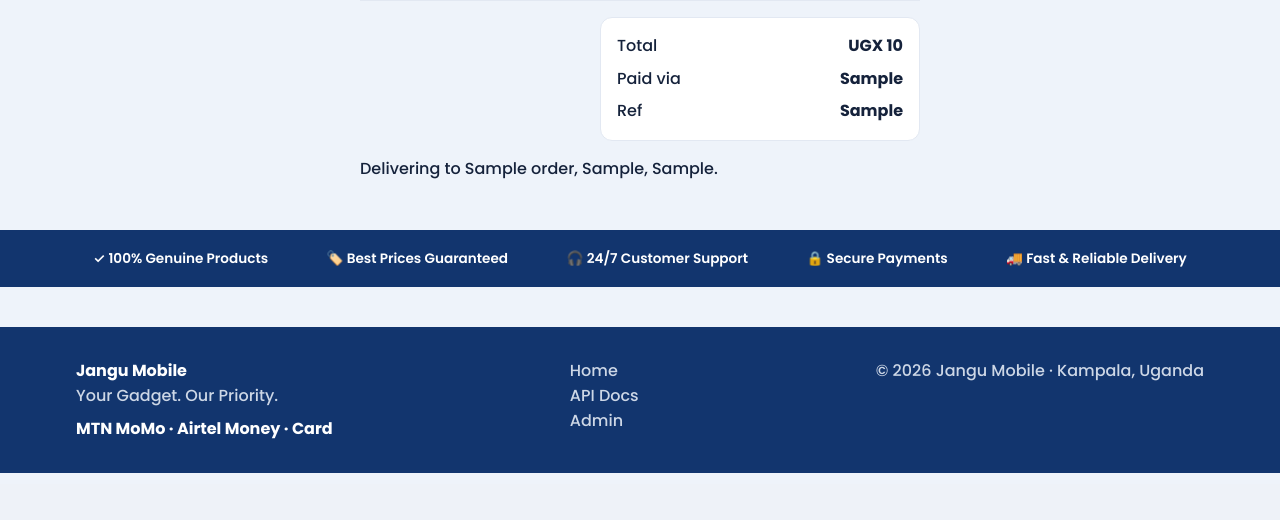
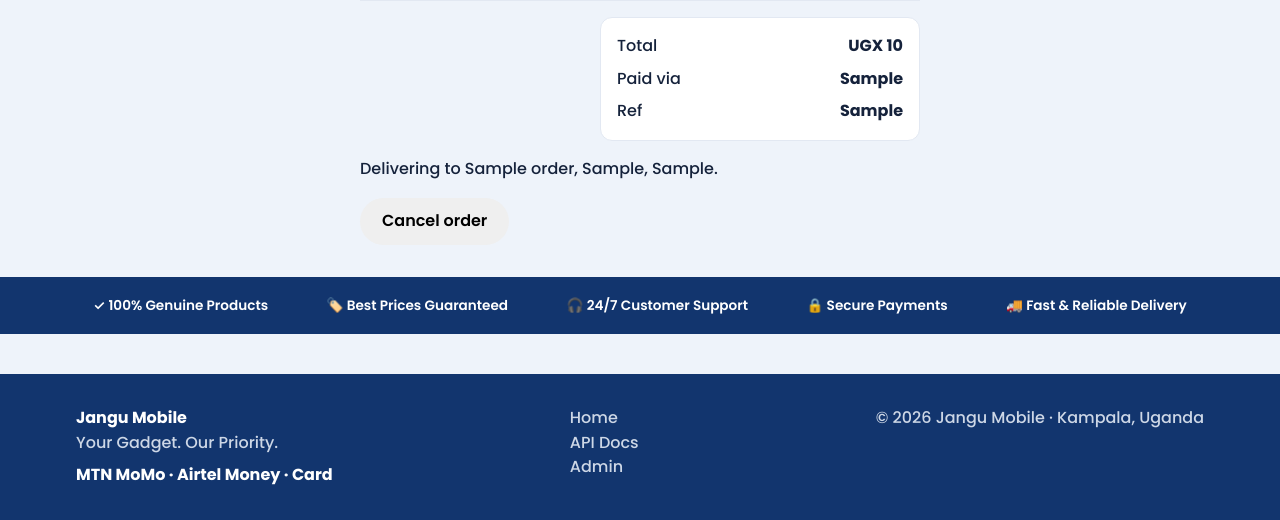
Before and after one commit to Jalagatha/jangu_mobile, a Django app: page /account/orders/000/ in a window 1280 px wide. Shown: the part 316-836 px from the top of the page. Before the commit the page ends 789 px from the top, so only its background shows below. Run offline with Django 5.2, Linux system fonts and the light colour scheme; a user stored in the database is signed in; tables that the repository leaves empty hold one stand-in row (values such as "Sample post"); parts of the project's set-up code (start-up, migrations or seed data) failed here and were passed over.

Commit message:
feat(storefront): self-service order cancellation

```diff
--- a/backend/storefront/templates/storefront/account/order_detail.html
+++ b/backend/storefront/templates/storefront/account/order_detail.html
@@ -6,5 +6,11 @@
   <h2>Order {{ order.order_number }}</h2>
   <p>Placed {{ order.created_at|date:"j M Y" }} · <span class="status-badge">{{ order.get_status_display }}</span></p>
   {% include "storefront/partials/order_receipt.html" %}
+  {% if order.status == "PENDING" or order.status == "PAID" %}
+  <form method="post" action="{% url 'storefront:account_order_cancel' order.order_number %}" style="margin-top:16px">
+    {% csrf_token %}
+    <button class="btn" type="submit">Cancel order</button>
+  </form>
+  {% endif %}
 </section>
 {% endblock %}
--- a/backend/storefront/views/account.py
+++ b/backend/storefront/views/account.py
@@ -1,8 +1,12 @@
+from django.contrib import messages
 from django.contrib.auth.decorators import login_required
 from django.core.paginator import Paginator
 from django.http import HttpResponse
-from django.shortcuts import get_object_or_404, render
+from django.shortcuts import get_object_or_404, redirect, render
+from django.views.decorators.http import require_POST
 
+from orders import services
+from orders.exceptions import OrderNotCancellable
 from orders.models import Order
 
 
@@ -23,9 +27,17 @@ def order_detail(request, order_number):
     return render(request, "storefront/account/order_detail.html", {"order": order, "active": "account"})
 
 
+@require_POST
 @login_required
-def order_cancel(request, order_number):  # Task 3
-    return HttpResponse("order cancel (stub)")
+def order_cancel(request, order_number):
+    order = get_object_or_404(Order, order_number=order_number, user=request.user)
+    try:
+        services.cancel_order(order)
+    except OrderNotCancellable:
+        messages.error(request, "This order can no longer be cancelled.")
+    else:
+        messages.success(request, f"Order {order.order_number} has been cancelled.")
+    return redirect("storefront:account_order", order_number=order.order_number)
 
 
 @login_required
```
Also changed, not shown: backend/storefront/tests/test_account.py (+60 -1 lines).
